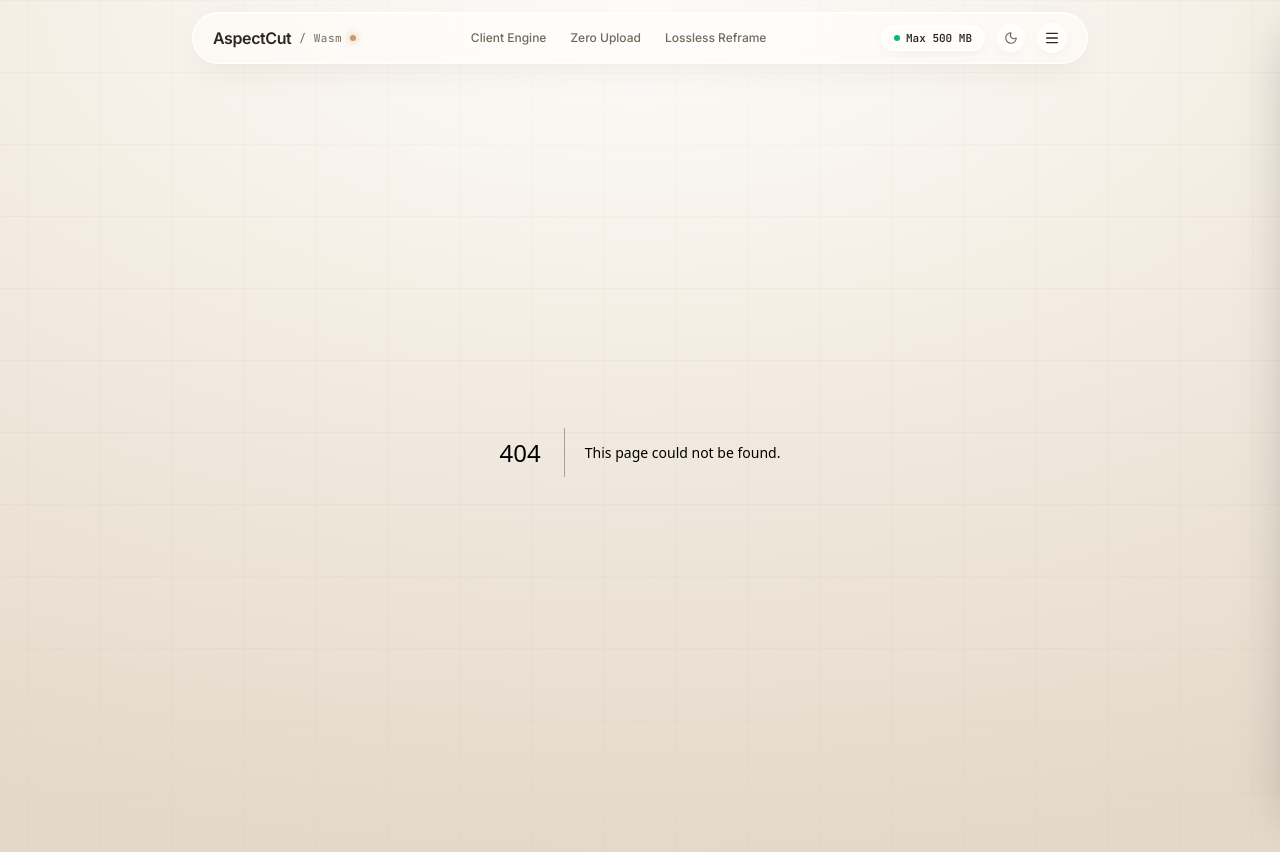
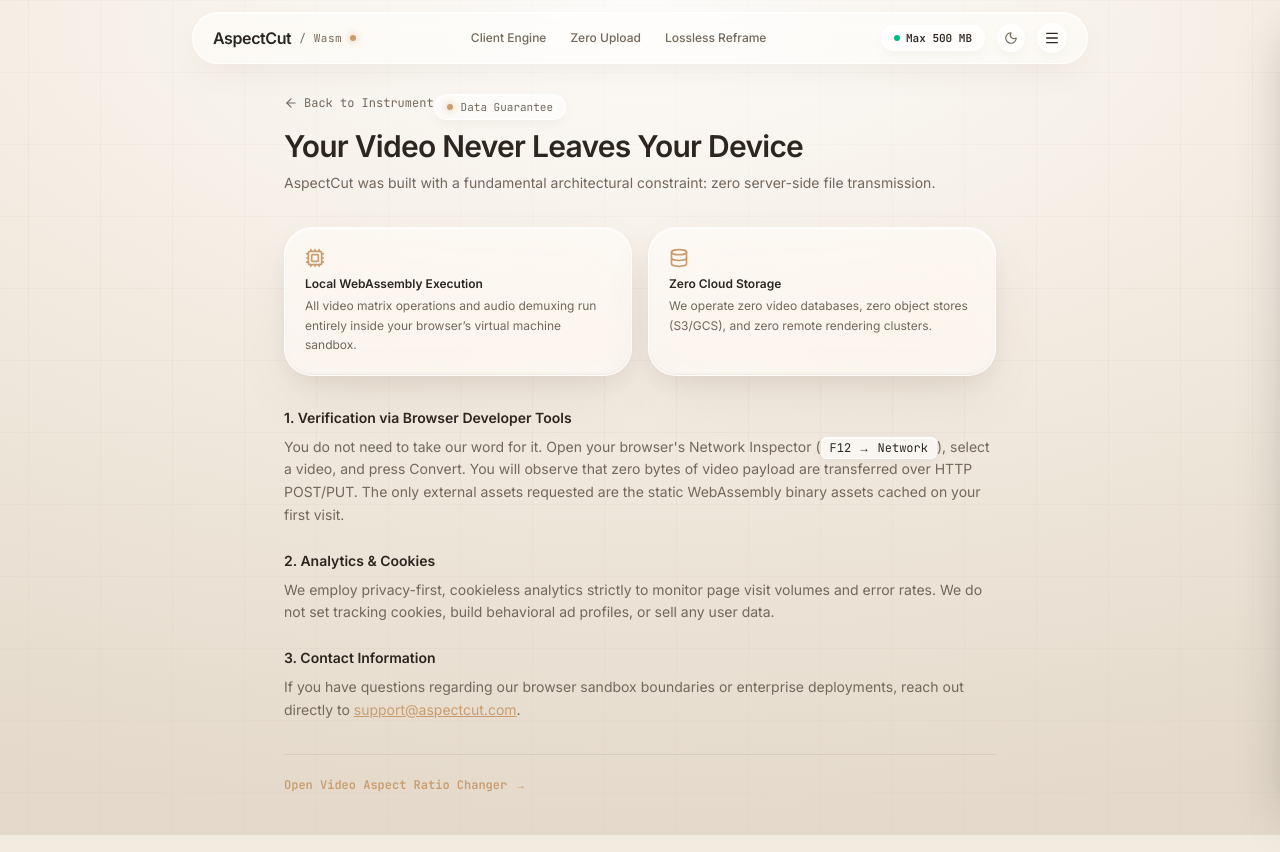
Before and after one commit to ShreyashSrivastavaa/AspectChanger, a Next.js app: page /privacy in a window 1280 px wide. Before the commit this address had no page. Built offline with nearby package versions, Linux system fonts and the light colour scheme.

Commit message:
feat(pages): build client-side privacy architecture guarantee page

```diff
--- /dev/null
+++ b/src/app/privacy/page.tsx
@@ -0,0 +1,108 @@
+import type { Metadata } from "next";
+import { BRAND } from "@/lib/config";
+import Link from "next/link";
+import { ShieldCheck, Cpu, Database, ArrowLeft } from "lucide-react";
+
+export const metadata: Metadata = {
+  title: `Privacy Architecture & Policy | ${BRAND.name}`,
+  description:
+    "How AspectCut executes 100% in-browser video processing using WebAssembly. Your videos are never uploaded to any remote server.",
+  alternates: {
+    canonical: `${BRAND.domain}/privacy`,
+  },
+};
+
+export default function PrivacyPage() {
+  const jsonLdBreadcrumb = {
+    "@context": "https://schema.org",
+    "@type": "BreadcrumbList",
+    itemListElement: [
+      { "@type": "ListItem", position: 1, name: "Home", item: BRAND.domain },
+      { "@type": "ListItem", position: 2, name: "Privacy Policy", item: `${BRAND.domain}/privacy` },
+    ],
+  };
+
+  return (
+    <div className="max-w-[760px] mx-auto px-4 sm:px-6 py-10 space-y-8 text-[var(--text-main)]" suppressHydrationWarning>
+      <script
+        type="application/ld+json"
+        dangerouslySetInnerHTML={{ __html: JSON.stringify(jsonLdBreadcrumb) }}
+      />
+      <div className="space-y-2">
+        <Link href="/" className="inline-flex items-center gap-1.5 font-mono text-xs text-[var(--text-muted)] hover:text-[#c89c6e] transition-colors mb-2">
+          <ArrowLeft className="w-3.5 h-3.5" /> Back to Instrument
+        </Link>
+        <div className="inline-flex items-center gap-2 px-3 py-1 rounded-full glass-pill text-[11px] font-mono text-[var(--text-muted)]">
+          <span className="w-1.5 h-1.5 rounded-full bg-[#c89c6e] shadow-[0_0_8px_#c89c6e]" />
+          <span>Data Guarantee</span>
+        </div>
+        <h1 className="text-3xl font-semibold tracking-tight text-[var(--text-main)]">
+          Your Video Never Leaves Your Device
+        </h1>
+        <p className="text-sm text-[var(--text-muted)] leading-relaxed">
+          AspectCut was built with a fundamental architectural constraint: zero server-side file transmission.
+        </p>
+      </div>
+
+      <div className="grid grid-cols-1 sm:grid-cols-2 gap-4">
+        <div className="p-5 rounded-2xl glass-panel">
+          <Cpu className="w-5 h-5 text-[#c89c6e] mb-2" />
+          <h3 className="font-semibold text-xs text-[var(--text-main)] mb-1">
+            Local WebAssembly Execution
+          </h3>
+          <p className="text-xs text-[var(--text-muted)] leading-relaxed">
+            All video matrix operations and audio demuxing run entirely inside your browser’s virtual machine sandbox.
+          </p>
+        </div>
+
+        <div className="p-5 rounded-2xl glass-panel">
+          <Database className="w-5 h-5 text-[#c89c6e] mb-2" />
+          <h3 className="font-semibold text-xs text-[var(--text-main)] mb-1">
+            Zero Cloud Storage
+          </h3>
+          <p className="text-xs text-[var(--text-muted)] leading-relaxed">
+            We operate zero video databases, zero object stores (S3/GCS), and zero remote rendering clusters.
+          </p>
+        </div>
+      </div>
+
+      <div className="space-y-6 text-xs sm:text-sm text-[var(--text-muted)] leading-relaxed">
+        <div className="space-y-2">
+          <h2 className="text-sm font-semibold text-[var(--text-main)]">
+            1. Verification via Browser Developer Tools
+          </h2>
+          <p>
+            You do not need to take our word for it. Open your browser&apos;s Network Inspector (<code className="glass-pill px-2 py-0.5 rounded-md font-mono text-xs text-[var(--text-main)]">F12 &rarr; Network</code>), select a video, and press Convert. You will observe that zero bytes of video payload are transferred over HTTP POST/PUT. The only external assets requested are the static WebAssembly binary assets cached on your first visit.
+          </p>
+        </div>
+
+        <div className="space-y-2">
+          <h2 className="text-sm font-semibold text-[var(--text-main)]">
+            2. Analytics & Cookies
+          </h2>
+          <p>
+            We employ privacy-first, cookieless analytics strictly to monitor page visit volumes and error rates. We do not set tracking cookies, build behavioral ad profiles, or sell any user data.
+          </p>
+        </div>
+
+        <div className="space-y-2">
+          <h2 className="text-sm font-semibold text-[var(--text-main)]">
+            3. Contact Information
+          </h2>
+          <p>
+            If you have questions regarding our browser sandbox boundaries or enterprise deployments, reach out directly to <a href={`mailto:${BRAND.contactEmail}`} className="text-[#c89c6e] underline">{BRAND.contactEmail}</a>.
+          </p>
+        </div>
+      </div>
+
+      <div className="pt-4 border-t border-[var(--color-hairline)]">
+        <Link
+          href="/"
+          className="font-mono text-xs font-semibold text-[#c89c6e] hover:underline"
+        >
+          Open Video Aspect Ratio Changer &rarr;
+        </Link>
+      </div>
+    </div>
+  );
+}
```
